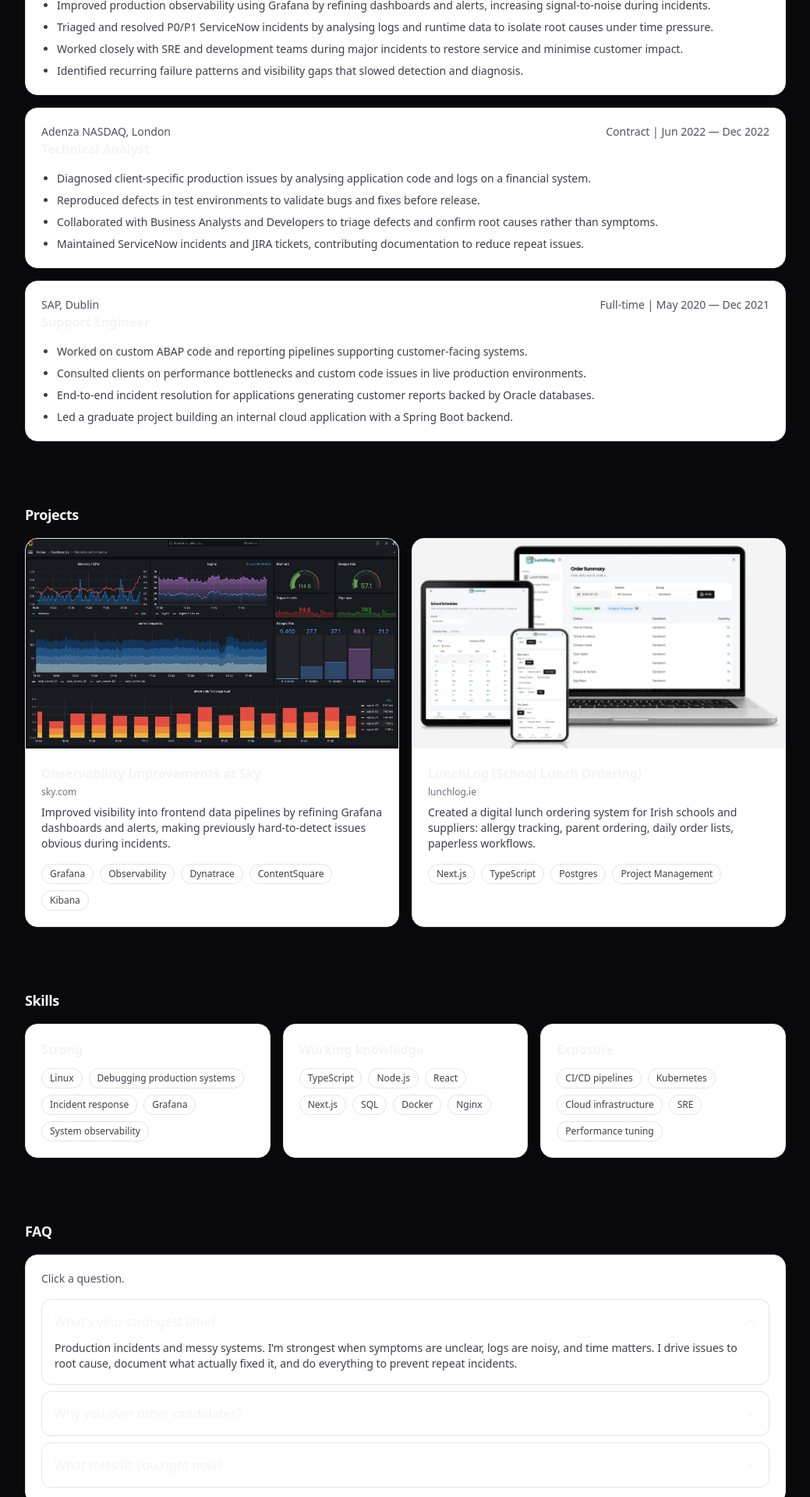
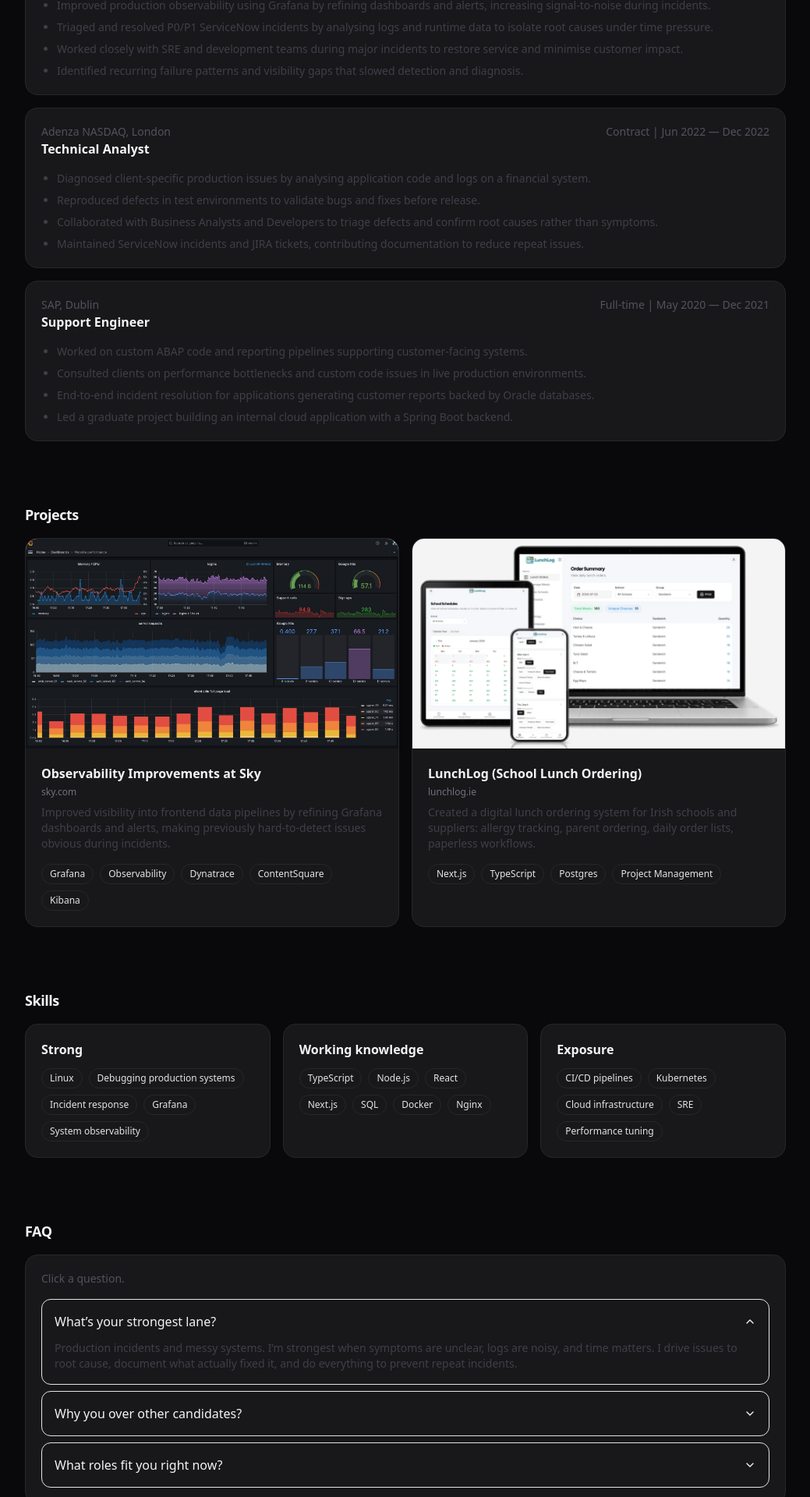
Before and after one commit to darrengeary/web-cv, a Next.js app: page / in a window 1280 px wide. Shown: the part 720-2640 px from the top of the page at 78% size, without its empty margins (120-1159 px from the left). Built offline with nearby package versions, Linux system fonts and the light colour scheme.

Commit message:
Fix bg-white

```diff
--- a/src/app/page.tsx
+++ b/src/app/page.tsx
@@ -11,7 +11,7 @@ export default function HomePage() {
   return (
     <Container className="py-10">
       {/* HERO */}
-      <div className="rounded-3xl border border-zinc-200 bg-white p-8 shadow-soft dark:border-zinc-800 dark:bg-zinc-900">
+      <div className="rounded-3xl border border-zinc-800 bg-zinc-900 p-8 shadow-soft">
         <div className="flex flex-col gap-4 sm:flex-row sm:items-start sm:justify-between">
           <div>
             <h1 className="text-2xl font-semibold tracking-tight sm:text-3xl">
@@ -99,7 +99,7 @@ export default function HomePage() {
       {/* SKILLS */}
       <Section title="Skills">
         <div className="grid gap-4 sm:grid-cols-3">
-          <div className="rounded-2xl border border-zinc-200 bg-white p-5 shadow-soft dark:border-zinc-800 dark:bg-zinc-900">
+          <div className="rounded-2xl border border-zinc-800 bg-zinc-900 p-5 shadow-soft">
             <div className="font-semibold">Strong</div>
             <div className="mt-3 flex flex-wrap gap-2">
               {profile.skills.strong.map((s) => (
@@ -107,7 +107,8 @@ export default function HomePage() {
               ))}
             </div>
           </div>
-          <div className="rounded-2xl border border-zinc-200 bg-white p-5 shadow-soft dark:border-zinc-800 dark:bg-zinc-900">
+          <div className="rounded-2xl border border-zinc-800 bg-zinc-900 p-5 shadow-soft">
+
             <div className="font-semibold">Working knowledge</div>
             <div className="mt-3 flex flex-wrap gap-2">
               {profile.skills.working.map((s) => (
@@ -115,7 +116,8 @@ export default function HomePage() {
               ))}
             </div>
           </div>
-          <div className="rounded-2xl border border-zinc-200 bg-white p-5 shadow-soft dark:border-zinc-800 dark:bg-zinc-900">
+          <div className="rounded-2xl border border-zinc-800 bg-zinc-900 p-5 shadow-soft">
+
             <div className="font-semibold">Exposure</div>
             <div className="mt-3 flex flex-wrap gap-2">
               {profile.skills.exposure.map((s) => (
@@ -133,7 +135,7 @@ export default function HomePage() {
 
       {/* INTERESTS */}
       <Section title="Interests">
-        <div className="rounded-2xl border border-zinc-200 bg-white p-5 shadow-soft dark:border-zinc-800 dark:bg-zinc-900">
+        <div className="rounded-2xl border border-zinc-800 bg-zinc-900 p-5 shadow-soft">
           <ul className="list-disc space-y-2 pl-5 text-sm text-zinc-700 dark:text-zinc-200">
             {profile.interests.map((i) => (
               <li key={i}>{i}</li>
--- a/src/components/AskMe.tsx
+++ b/src/components/AskMe.tsx
@@ -8,7 +8,8 @@ export function AskMe({ items }: { items: { q: string; a: string }[] }) {
   const [openIndex, setOpenIndex] = useState<number | null>(0);
 
   return (
-    <div className="rounded-2xl border border-zinc-200 bg-white p-5 shadow-soft dark:border-zinc-800 dark:bg-zinc-900">
+    <div className="rounded-2xl border border-zinc-800 bg-zinc-900 p-5 shadow-soft">
+
       <div className="text-sm text-zinc-600 dark:text-zinc-400">
         Click a question.
       </div>
--- a/src/components/Badge.tsx
+++ b/src/components/Badge.tsx
@@ -3,10 +3,11 @@ import { cn } from "@/lib/utils";
 export function Badge({ children, className }: { children: React.ReactNode; className?: string }) {
   return (
     <span
-      className={cn(
-        "inline-flex items-center rounded-full border border-zinc-200 bg-white px-2.5 py-1 text-xs text-zinc-700 dark:border-zinc-800 dark:bg-zinc-900 dark:text-zinc-200",
-        className
-      )}
+className={cn(
+  "inline-flex items-center rounded-full border border-zinc-800 bg-zinc-900 px-2.5 py-1 text-xs text-zinc-200",
+  className
+)}
+
     >
       {children}
     </span>
--- a/src/components/ExperienceItem.tsx
+++ b/src/components/ExperienceItem.tsx
@@ -10,7 +10,8 @@ export function ExperienceItem({
   bullets: readonly string[];
 }) {
   return (
-    <div className="rounded-2xl border border-zinc-200 bg-white p-5 shadow-soft dark:border-zinc-800 dark:bg-zinc-900">
+    <div className="rounded-2xl border border-zinc-800 bg-zinc-900 p-5 shadow-soft">
+
       <div className="flex flex-col gap-1 sm:flex-row sm:items-baseline sm:justify-between">
         <div>
           <div className="text-sm text-zinc-600 dark:text-zinc-400">{company}</div>
--- a/src/components/ProjectCard.tsx
+++ b/src/components/ProjectCard.tsx
@@ -29,8 +29,9 @@ export function ProjectCard({
       href={resolvedHref}
       target={clickable ? "_blank" : undefined}
       rel={clickable ? "noreferrer" : undefined}
-      className="group block overflow-hidden rounded-2xl border border-zinc-200 bg-white shadow-soft transition hover:-translate-y-0.5 hover:shadow-md dark:border-zinc-800 dark:bg-zinc-900"
+      className="group block overflow-hidden rounded-2xl border border-zinc-800 bg-zinc-900 shadow-soft transition hover:-translate-y-0.5 hover:shadow-md"
     >
+
       {/* IMAGE HEADER */}
       <div className="relative aspect-[16/9] w-full bg-zinc-100 dark:bg-zinc-800">
         <Image
```
